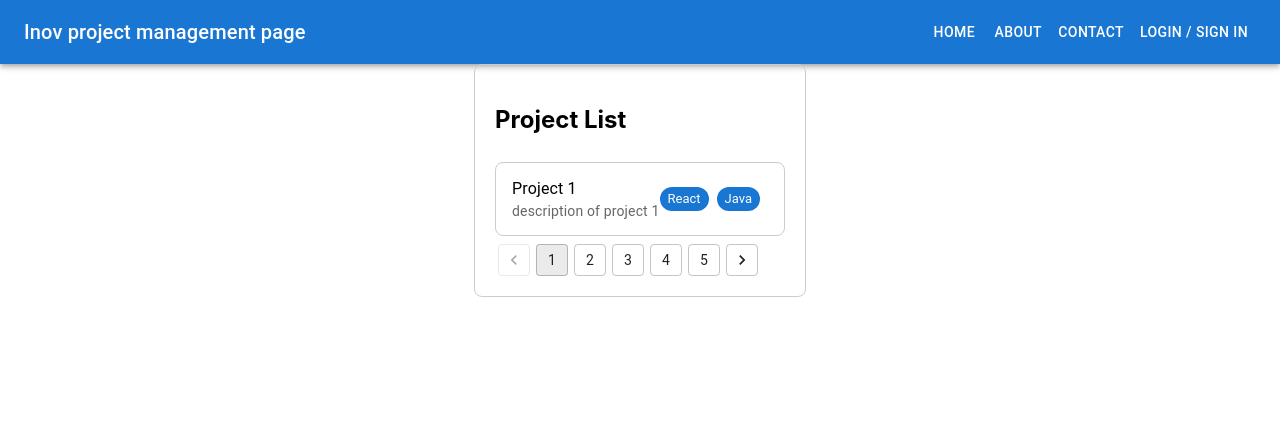
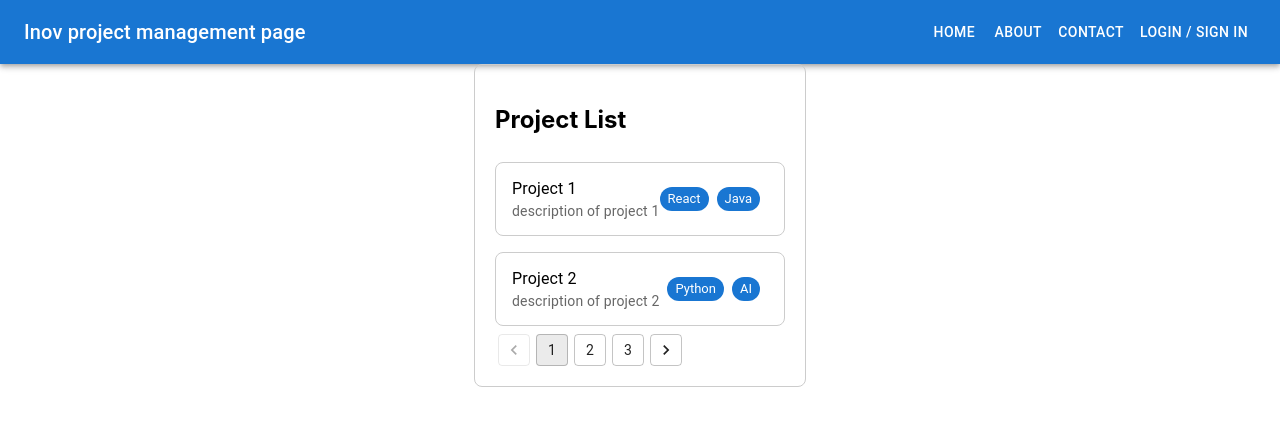
Before and after one commit to dadspacito/innov-lab-mgmt-frontend, a React (Create React App) app: page /allProjects in a window 1280 px wide. Shown: the top 426 px of the page. Built offline with nearby package versions, Linux system fonts and the light colour scheme.

Commit message:
alteração de quantos projetos aparecem por pagina

```diff
--- a/src/pages/AllProjects/index.js
+++ b/src/pages/AllProjects/index.js
@@ -15,7 +15,7 @@ const projects = GenerateMockProjects();
 //aqui tera de receber um props que é a array list dos projetos, ou faz se o import da arraylist dos projetos da store
 const ProjectList = () => {
     const [page,setPage] = useState(1);
-    const [pageSize, setPageSize] =useState(1);
+    const [pageSize, setPageSize] =useState(2);
     const pageCount = Math.ceil(projects.length/pageSize)
     const startIndex = (page-1) * pageSize;
     const visibleProjects = projects.slice(startIndex, startIndex + pageSize);
```
